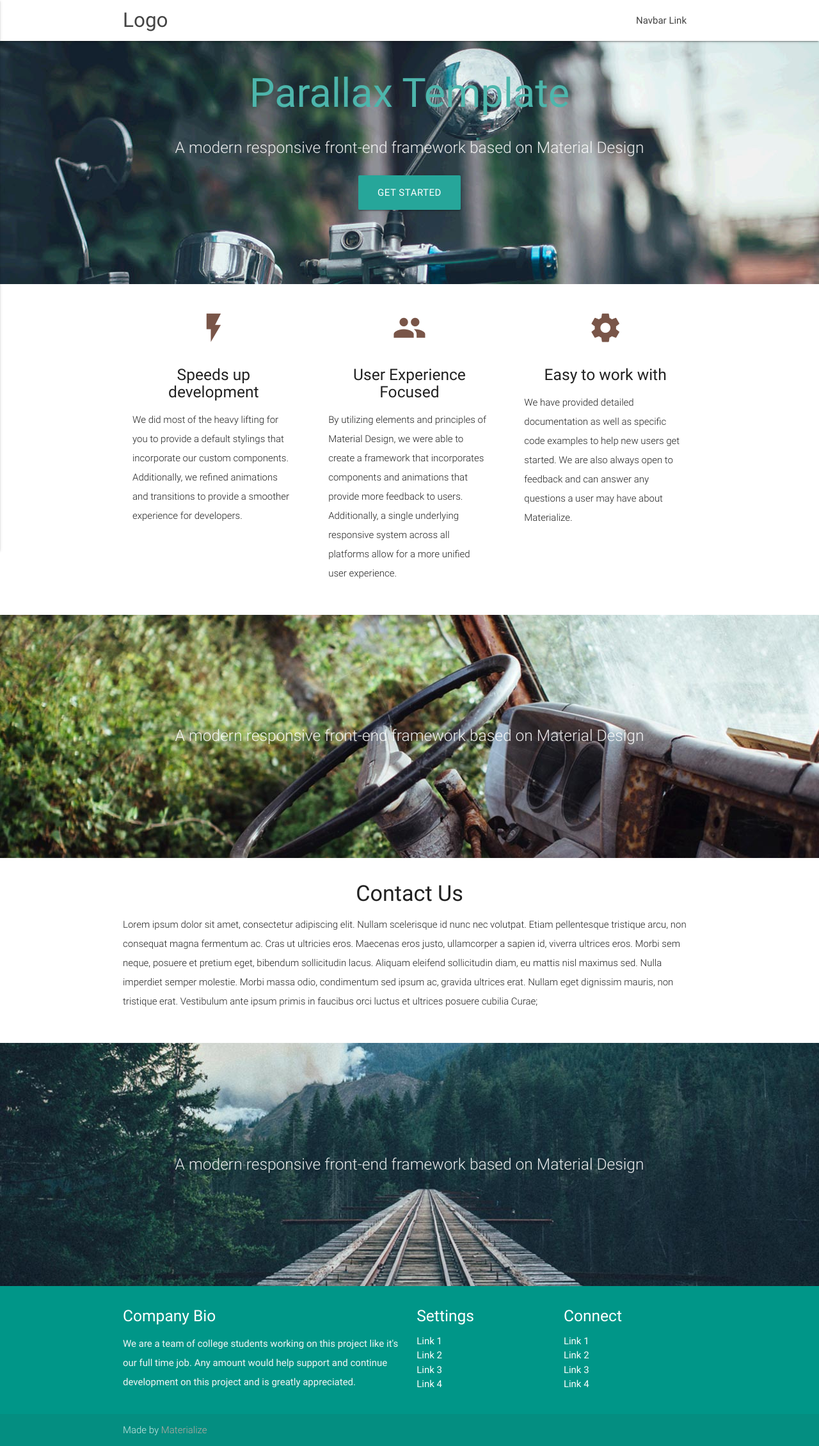
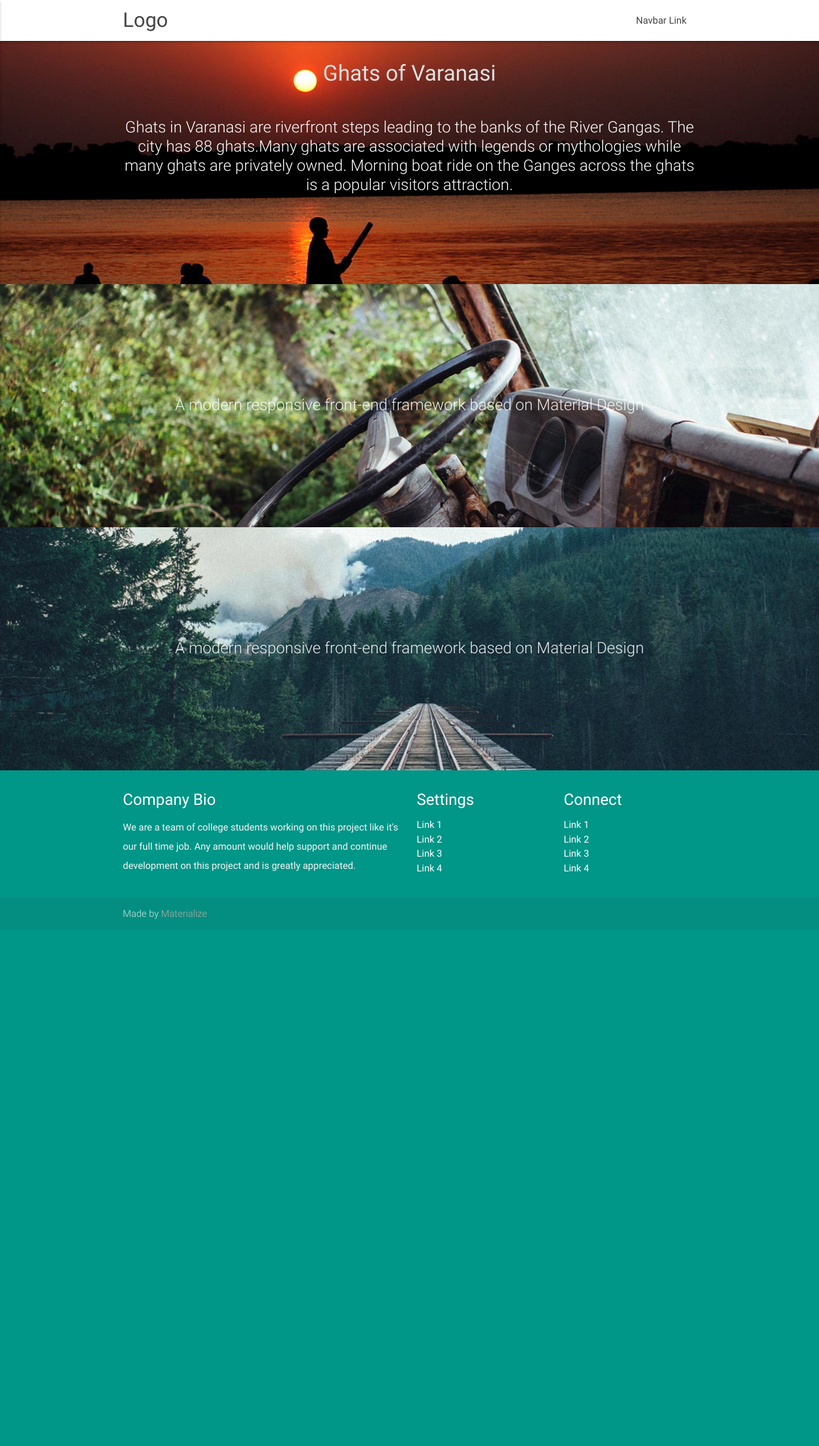
Before and after one commit to nitingera1996/DUX, a Django app: page / in a window 1280 px wide. Shown: the whole page at 64% size. After the commit the page ends 1437 px from the top, so only its background shows below. Run offline with Django 3.2, Linux system fonts and the light colour scheme; some libraries are stand-ins or nearby versions.

Commit message:
non-card ui no_button

```diff
--- a/DUX/settings.py
+++ b/DUX/settings.py
@@ -25,7 +25,7 @@ SECRET_KEY = 'a!q87(f#%j66p6-m4sm3a=9z_9@a2g-1q$o3@wezz4dx3%-e-t'
 # SECURITY WARNING: don't run with debug turned on in production!
 DEBUG = True
 
-ALLOWED_HOSTS = []
+ALLOWED_HOSTS = ['*']
 
 
 # Application definition
--- a/templates/index.html
+++ b/templates/index.html
@@ -14,6 +14,27 @@
   <link href="{% static "css/style.css" %}" type="text/css" rel="stylesheet" media="screen,projection"/>
 </head>
 <body>
+
+  <!--<div class="col s6 m7">
+    <h2 class="header">Ghats of Varanasi</h2>
+    <div class="card horizontal">
+      <div class="card-image">
+        <img src="{% static "ghat.jpg" %}">
+      </div>
+      <div class="card-stacked">
+        <div class="card-content">
+          <p>Ghats in Varanasi are riverfront steps leading to the banks of the River Gangas. The city has 88 ghats. Most of the ghats are bathing and puja ceremony ghats, while two ghats are used exclusively as cremation sites.
+          <p>
+		Most Varanasi ghats were rebuilt after 1700 AD, when the city was part of Maratha Empire. The patrons of current ghats are Marathas, Shindes (Scindias), Holkars, Bhonsles, and Peshwes (Peshwas). Many ghats are associated with legends or mythologies while many ghats are privately owned. Morning boat ride on the Ganges across the ghats is a popular visitors attraction.</p>
+        </div>
+        <div class="card-action">
+          <a href="#">Guide me!</a>
+        </div>
+      </div>
+    </div>
+  </div> -->
+
+
   <nav class="white" role="navigation">
     <div class="nav-wrapper container">
       <a id="logo-container" href="#" class="brand-logo">Logo</a>
@@ -29,29 +50,29 @@
   </nav>
 
   <div id="index-banner" class="parallax-container">
+  	<a href="http://materializecss.com/getting-started.html" style="color: white">
     <div class="section no-pad-bot">
       <div class="container">
         <br><br>
-        <h1 class="header center teal-text text-lighten-2">Parallax Template</h1>
+        <h4 class="header center grey-text text-lighten-2" >Ghats of Varanasi</h4>
         <div class="row center">
-          <h5 class="header col s12 light">A modern responsive front-end framework based on Material Design</h5>
-        </div>
-        <div class="row center">
-          <a href="http://materializecss.com/getting-started.html" id="download-button" class="btn-large waves-effect waves-light teal lighten-1">Get Started</a>
+          <h5 class="header col s12 light" ><p>Ghats in Varanasi are riverfront steps leading to the banks of the River Gangas. The city has 88 ghats.Many ghats are associated with legends or mythologies while many ghats are privately owned. Morning boat ride on the Ganges across the ghats is a popular visitors attraction.</p></h5>
         </div>
         <br><br>
 
       </div>
+  </a>
     </div>
-    <div class="parallax"><img src="{% static "background1.jpg" %}" alt="Unsplashed background img 1"></div>
+    <div class="parallax"><img src="{% static "ghat.jpg" %}" alt="Unsplashed background img 1"></div>
+
   </div>
 
 
-  <div class="container">
+  <!--<div class="container">
     <div class="section">
 
       <!--   Icon Section   -->
-      <div class="row">
+     <!-- <div class="row">
         <div class="col s12 m4">
           <div class="icon-block">
             <h2 class="center brown-text"><i class="material-icons">flash_on</i></h2>
@@ -81,7 +102,7 @@
       </div>
 
     </div>
-  </div>
+  </div>-->
 
 
   <div class="parallax-container valign-wrapper">
@@ -95,7 +116,7 @@
     <div class="parallax"><img src="{% static "background2.jpg" %}" alt="Unsplashed background img 2"></div>
   </div>
 
-  <div class="container">
+  <!--<div class="container">
     <div class="section">
 
       <div class="row">
@@ -107,7 +128,7 @@
       </div>
 
     </div>
-  </div>
+  </div>-->
 
 
   <div class="parallax-container valign-wrapper">
```
Also changed, not shown: bookmyguide/static/ghat.jpg (added).
